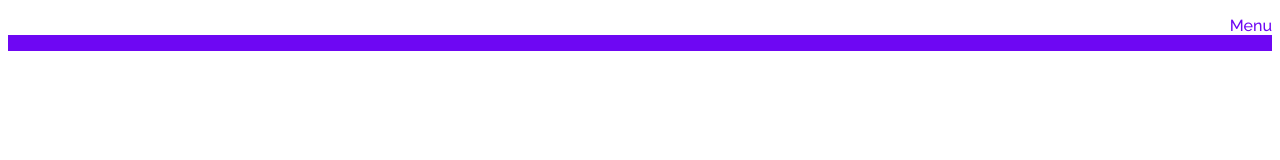
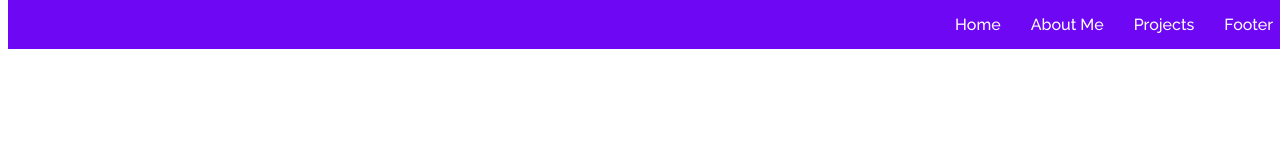
Before and after one commit to TomaszBielicki/about-me, a React (Create React App) app: page / in a window 1280 px wide. Shown: the top 160 px of the page. Built offline with nearby package versions, Linux system fonts and the light colour scheme.

Commit message:
navbar in progress

```diff
--- a/src/components/AboutMe/AboutMe.js
+++ b/src/components/AboutMe/AboutMe.js
@@ -3,7 +3,7 @@ import { Wrapper, Title, Text } from "./AboutMe.style";
 
 function AboutMe() {
   return (
-    <Wrapper>
+    <Wrapper id="2">
       <Title>Hi, I’m Tom. Nice to meet you. </Title>
       <Text>
         Since beginning my journey as a freelance designer over 11 years ago,
--- a/src/components/Footer/Footer.js
+++ b/src/components/Footer/Footer.js
@@ -5,7 +5,7 @@ import LinkedinIcon from "../Icons/LinkedInIcon";
 
 function Footer() {
   return (
-    <Wrapper>
+    <Wrapper id="4">
       <Text>Living, learning, & leveling up one day at a time.</Text>
 
       <ButtonsWrapper>
--- a/src/components/Header/Header.js
+++ b/src/components/Header/Header.js
@@ -1,8 +1,23 @@
 import React from "react";
-import { Text } from "./Header.style";
+import { Text, Wrapper, NavLink } from "./Header.style";
 
 function Header() {
-  return <Text>Menu</Text>;
+  return (
+    <Wrapper>
+      <NavLink href="#1">
+        <Text>Home</Text>
+      </NavLink>
+      <NavLink href="#2">
+        <Text>About Me</Text>
+      </NavLink>
+      <NavLink href="#3">
+        <Text>Projects</Text>
+      </NavLink>
+      <NavLink href="#4">
+        <Text>Footer</Text>
+      </NavLink>
+    </Wrapper>
+  );
 }
 
 export default Header;
--- a/src/components/Header/Header.style.js
+++ b/src/components/Header/Header.style.js
@@ -1,7 +1,24 @@
 import styled from "styled-components";
 
-export const Text = styled.p`
-  background-color: white;
-  color: #6e07f3;
-  text-align: right;
+export const Text = styled.div`
+  background-color: none;
+  color: white;
+  text-align: center;
+  padding: 15px;
 `;
+
+export const NavLink = styled.a`
+  text-decoration: none;
+`;
+
+export const Wrapper = styled.div`
+  width: 100%;
+  padding: 0 30px 0 0;
+  background-color: #6e07f3;
+  margin: 0;
+  display: flex;
+  flex-direction: row;
+  justify-content: right;
+  position: fixed;
+  top: 0;
+`;
--- a/src/components/NavBar/NavBar.js
+++ b/src/components/NavBar/NavBar.js
@@ -9,14 +9,10 @@ import {
   MainPageWrapper,
 } from "./NavBar.style";
 
-//import { mfAvatar } from "assets";
-
-import { mfAvatar } from "../../assets";
-
 function NavBar() {
   return (
     <>
-      <Wrapper>
+      <Wrapper id="1">
         <MainPageWrapper>
           <Title>Designer, Frontend Developer</Title>
           <Text>
--- a/src/components/Portfolio/Potrfolio.js
+++ b/src/components/Portfolio/Potrfolio.js
@@ -3,7 +3,7 @@ import Bar from "../PortfolioBar/Bar";
 import { Wrapper } from "./Portfolio.style";
 function Potrfolio() {
   return (
-    <Wrapper>
+    <Wrapper id="3">
       <Bar />
     </Wrapper>
   );
```
